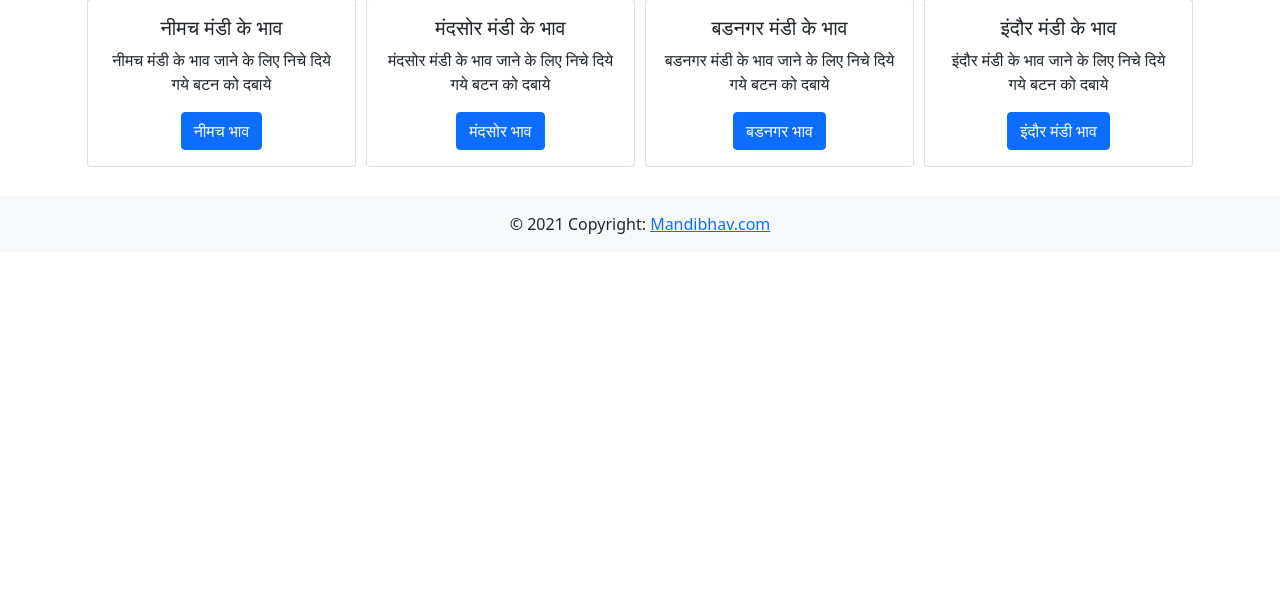
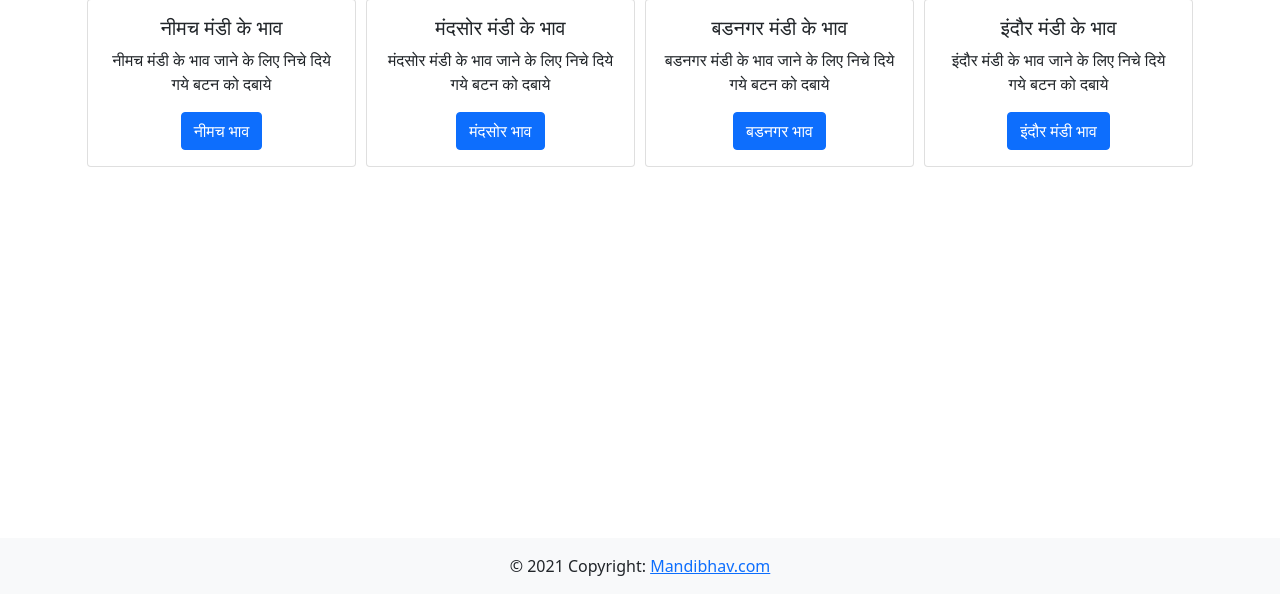
Before and after one commit to noob-kittu/MandiBhav, a Flask app: page / in a window 1280 px wide. Shown: the part 206-800 px from the top of the page. Run offline with Flask 2, Linux system fonts and the light colour scheme.

Commit message:
Update index.html

```diff
--- a/templates/index.html
+++ b/templates/index.html
@@ -81,7 +81,7 @@
         </center>
     </div>
     <br>
-    <footer>
+    <footer class="fixed-bottom">
         <!-- Copyright -->
         <div class="footer-copyright text-center py-3">© 2021 Copyright:
             <a href="https://mandibhav.com/"> Mandibhav.com</a>
```
